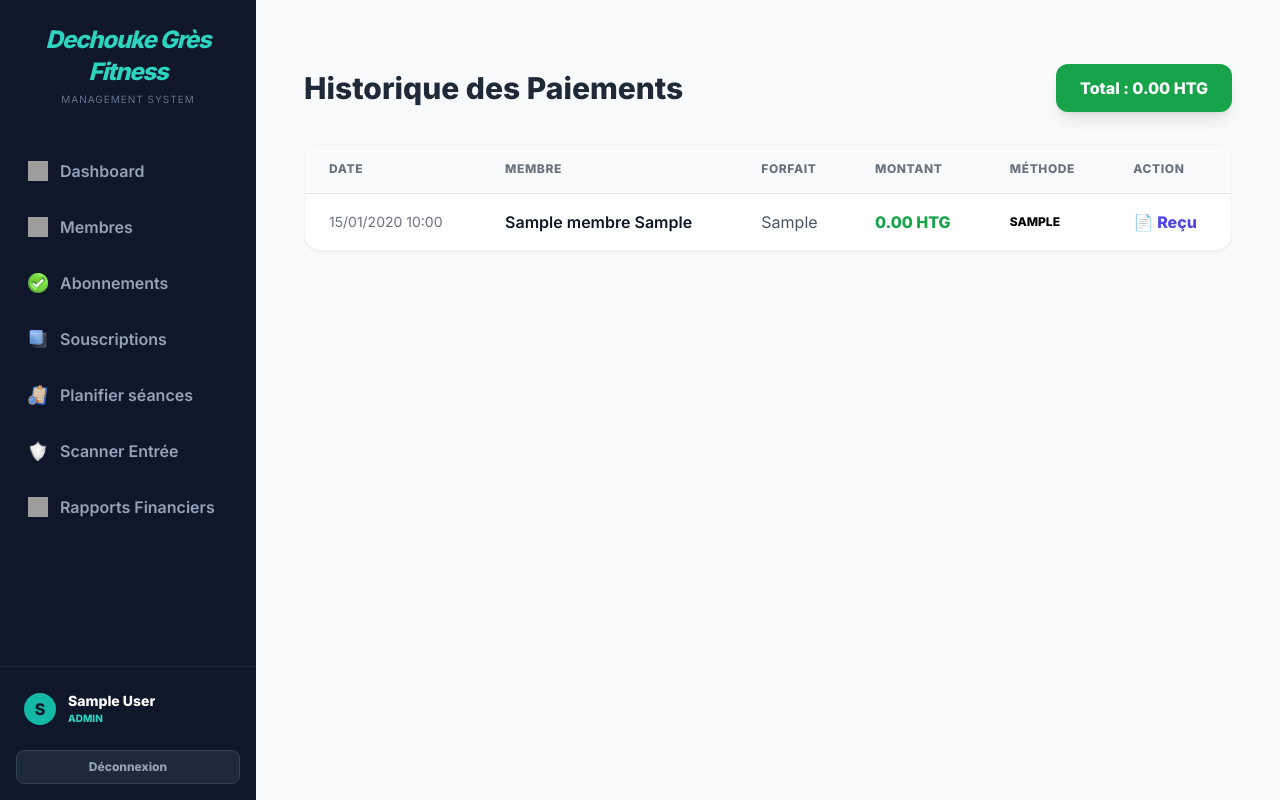
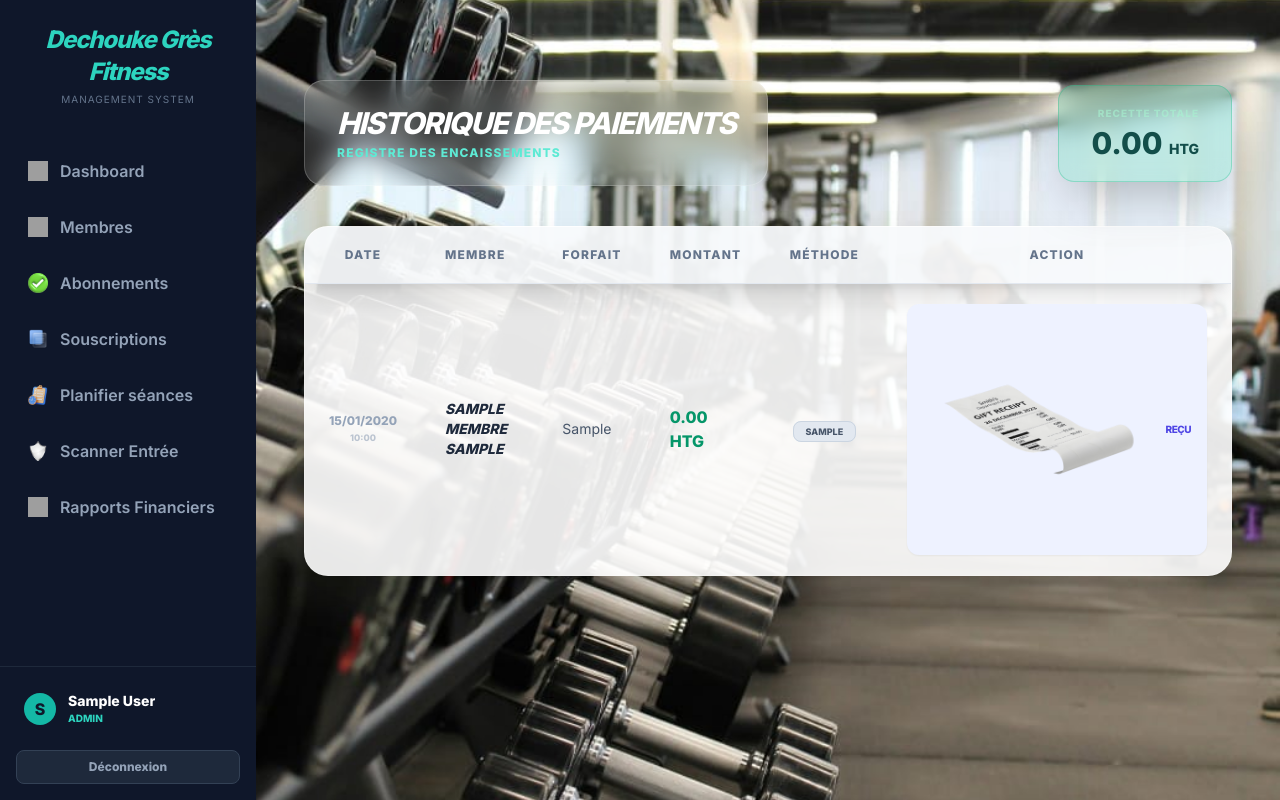
Before and after one commit to m3nch33d/gestion_salle_sport, a PHP site: page /paiements.php in a window 1280 px wide. Run offline with PHP 8.4, Linux system fonts and the light colour scheme; the visitor is signed in with stand-in values (Sample User, id 1); tables that the repository leaves empty or names only in its code hold one stand-in row (values such as "Sample post"); grey boxes are pictures that could not be loaded.

Commit message:
paiem_et_recu

```diff
--- a/paiements.php
+++ b/paiements.php
@@ -13,41 +13,96 @@ $query = $pdo->query($sql);
 $paiements = $query->fetchAll(PDO::FETCH_ASSOC);
 ?>
 
-<div class="container mx-auto px-4 py-8">
-    <div class="flex justify-between items-center mb-8">
-        <h1 class="text-3xl font-bold text-gray-800">Historique des Paiements</h1>
-        <div class="bg-green-600 text-white px-6 py-3 rounded-xl shadow-lg font-bold">
-            Total : <?php
+<style>
+    body {
+        /* On utilise gymgris.php comme arrière-plan */
+        background: url('assets/images/gymgris.jpeg') no-repeat center center fixed;
+        background-size: cover;
+        min-height: 100vh;
+    }
+
+    /* Effet Glassmorphism pour le titre et le total */
+    .glass-header {
+        background: rgba(255, 255, 255, 0.1) !important;
+        backdrop-filter: blur(15px) saturate(150%);
+        -webkit-backdrop-filter: blur(15px) saturate(150%);
+        border: 1px solid rgba(255, 255, 255, 0.2) !important;
+        border-radius: 20px;
+    }
+
+    .glass-total {
+        background: rgba(16, 185, 129, 0.2) !important; /* Vert émeraude transparent */
+        backdrop-filter: blur(10px);
+        -webkit-backdrop-filter: blur(10px);
+        border: 1px solid rgba(16, 185, 129, 0.3) !important;
+    }
+
+    /* Fond du tableau légèrement opaque pour garder la lisibilité des chiffres */
+    .table-container {
+        background: rgba(255, 255, 255, 0.9);
+        border-radius: 24px;
+        overflow: hidden;
+    }
+</style>
+
+<div class="container mx-auto px-4 py-12 relative z-10">
+
+    <div class="flex flex-col md:flex-row justify-between items-center mb-10 gap-4">
+        <div class="glass-header px-8 py-6">
+            <h1 class="text-3xl font-black text-white uppercase tracking-tighter italic">
+                Historique des Paiements
+            </h1>
+            <p class="text-teal-300 text-xs font-bold uppercase tracking-widest mt-1">Registre des encaissements</p>
+        </div>
+
+        <div class="glass-total text-emerald-400 px-8 py-5 rounded-2xl shadow-2xl flex flex-col items-end">
+            <span class="text-[10px] font-black uppercase tracking-widest text-emerald-200/60 mb-1">Recette Totale</span>
+            <span class="text-3xl text-teal-900  font-black">
+                <?php
                     $total = array_sum(array_column($paiements, 'montant_paye'));
-                echo number_format($total, 2, '.', ' ') . " HTG";
+                    echo number_format($total, 2, '.', ' ') . " <span class='text-sm'>HTG</span>";
                 ?>
+            </span>
         </div>
     </div>
 
-    <div class="bg-white rounded-2xl shadow-sm border border-gray-100 overflow-hidden">
+    <div class="table-container shadow-2xl border border-white/20">
         <table class="min-w-full">
-            <thead class="bg-gray-50 border-b">
-    <tr class="text-left text-xs font-bold text-gray-500 uppercase tracking-wider">
-        <th class="px-6 py-4">Date</th>
-        <th class="px-6 py-4">Membre</th>
-        <th class="px-6 py-4">Forfait</th>
-        <th class="px-6 py-4">Montant</th>
-        <th class="px-6 py-4">Méthode</th>
-        <th class="px-6 py-4">Action</th> </tr>
+            <thead class="bg-slate-100/50 border-b border-slate-200">
+                <tr class="text-left text-xs font-black text-slate-500 uppercase tracking-widest shadow-xl">
+                    <th class="px-6 py-5 text-center">Date</th>
+                    <th class="px-6 py-5">Membre</th>
+                    <th class="px-6 py-5">Forfait</th>
+                    <th class="px-6 py-5">Montant</th>
+                    <th class="px-6 py-5 text-center">Méthode</th>
+                    <th class="px-6 py-5 text-center">Action</th>
+                </tr>
             </thead>
 
-<tbody class="divide-y divide-gray-100">
+            <tbody class="divide-y divide-slate-100">
                 <?php foreach ($paiements as $p): ?>
-    <tr class="hover:bg-gray-50 transition">
-        <td class="px-6 py-4 text-sm text-gray-500"><?= date('d/m/Y H:i', strtotime($p['date_paiement'])) ?></td>
-        <td class="px-6 py-4 font-semibold text-gray-900"><?= htmlspecialchars($p['nom'] . ' ' . $p['prenom']) ?></td>
-        <td class="px-6 py-4 text-gray-600"><?= htmlspecialchars($p['libelle']) ?></td>
-        <td class="px-6 py-4 font-bold text-green-600"><?= number_format($p['montant_paye'], 2, '.', ' ') ?> HTG</td>
-        <td class="px-6 py-4 text-xs font-bold uppercase"><?= $p['methode_paiement'] ?></td>
-
-        <td class="px-6 py-4">
-            <a href="recu.php?id=<?= $p['id'] ?>" class="text-indigo-600 hover:text-indigo-900 font-bold flex items-center">
-                <span class="mr-1">📄</span> Reçu
+                <tr class="hover:bg-teal-100/70 transition-colors duration-700 ease-in-out">
+                    <td class="px-6 py-5 text-xs font-bold text-slate-400 text-center">
+                        <?= date('d/m/Y', strtotime($p['date_paiement'])) ?>
+                        <br><span class="text-[9px] opacity-60"><?= date('H:i', strtotime($p['date_paiement'])) ?></span>
+                    </td>
+                    <td class="px-6 py-5 font-bold text-slate-800 uppercase text-sm italic">
+                        <?= htmlspecialchars($p['nom'] . ' ' . $p['prenom']) ?>
+                    </td>
+                    <td class="px-6 py-5 text-slate-600 text-sm font-medium">
+                        <?= htmlspecialchars($p['libelle']) ?>
+                    </td>
+                    <td class="px-6 py-5 font-black text-emerald-600">
+                        <?= number_format($p['montant_paye'], 2, '.', ' ') ?> HTG
+                    </td>
+                    <td class="px-6 py-5 text-center">
+                        <span class="px-3 py-1 bg-slate-200 text-slate-600 text-[9px] font-black uppercase rounded-lg border border-slate-300">
+                            <?= $p['methode_paiement'] ?>
+                        </span>
+                    </td>
+                    <td class="px-6 py-5 text-center">
+                        <a href="recu.php?id=<?= $p['id'] ?>" class="inline-flex items-center px-4 py-2 bg-indigo-50 text-indigo-600 hover:bg-indigo-600 hover:text-white rounded-xl text-[10px] font-black uppercase tracking-tighter transition-all shadow-sm">
+                            <span class="mr-2">  <img src="assets/images/recu.png" class="w-4 h-4">  </span> Reçu
                         </a>
                     </td>
                 </tr>
--- a/public/css/style.css
+++ b/public/css/style.css
@@ -766,6 +766,10 @@ video {
   display: flex;
 }
 
+.inline-flex {
+  display: inline-flex;
+}
+
 .table {
   display: table;
 }
@@ -1266,6 +1270,11 @@ video {
   border-color: rgb(255 255 255 / 0.05);
 }
 
+.border-slate-300 {
+  --tw-border-opacity: 1;
+  border-color: rgb(203 213 225 / var(--tw-border-opacity, 1));
+}
+
 .border-t-rose-500 {
   --tw-border-opacity: 1;
   border-top-color: rgb(244 63 94 / var(--tw-border-opacity, 1));
@@ -1455,6 +1464,15 @@ video {
 
 .bg-emerald-500\/20 {
   background-color: rgb(16 185 129 / 0.2);
+}
+
+.bg-indigo-50 {
+  --tw-bg-opacity: 1;
+  background-color: rgb(238 242 255 / var(--tw-bg-opacity, 1));
+}
+
+.bg-slate-100\/50 {
+  background-color: rgb(241 245 249 / 0.5);
 }
 
 .bg-gradient-to-br {
@@ -1621,6 +1639,11 @@ video {
   padding-bottom: 4rem;
 }
 
+.py-6 {
+  padding-top: 1.5rem;
+  padding-bottom: 1.5rem;
+}
+
 .pb-4 {
   padding-bottom: 1rem;
 }
@@ -2008,12 +2031,30 @@ video {
   color: rgb(52 211 153 / var(--tw-text-opacity, 1));
 }
 
+.text-emerald-200\/60 {
+  color: rgb(167 243 208 / 0.6);
+}
+
+.text-emerald-600 {
+  --tw-text-opacity: 1;
+  color: rgb(5 150 105 / var(--tw-text-opacity, 1));
+}
+
+.text-teal-900 {
+  --tw-text-opacity: 1;
+  color: rgb(19 78 74 / var(--tw-text-opacity, 1));
+}
+
 .opacity-50 {
   opacity: 0.5;
 }
 
 .opacity-80 {
   opacity: 0.8;
+}
+
+.opacity-60 {
+  opacity: 0.6;
 }
 
 .shadow-2xl {
@@ -2305,6 +2346,15 @@ video {
   background-color: rgb(52 211 153 / var(--tw-bg-opacity, 1));
 }
 
+.hover\:bg-emerald-50\/50:hover {
+  background-color: rgb(236 253 245 / 0.5);
+}
+
+.hover\:bg-indigo-600:hover {
+  --tw-bg-opacity: 1;
+  background-color: rgb(79 70 229 / var(--tw-bg-opacity, 1));
+}
+
 .hover\:tracking-widest:hover {
   letter-spacing: 0.1em;
 }
--- a/recu.php
+++ b/recu.php
@@ -31,7 +31,7 @@ if (!$data) die("Paiement introuvable.");
     <div class="max-w-xl mx-auto bg-white p-8 border shadow-sm rounded-lg" id="printable">
         <div class="flex justify-between items-start mb-8">
             <div>
-                <h1 class="text-2xl font-bold text-indigo-600 uppercase">Ma Salle de Sport</h1>
+                <h1 class="text-2xl font-bold text-teal-500 uppercase">Ma Salle de Sport</h1>
                 <p class="text-sm text-gray-500">Cap-Haïtien, Haïti</p>
             </div>
             <div class="text-right">
@@ -70,7 +70,7 @@ if (!$data) die("Paiement introuvable.");
     </div>
 
     <div class="text-center mt-10 no-print">
-        <button onclick="window.print()" class="bg-blue-600 text-white px-8 py-3 rounded-full font-bold shadow-lg">
+        <button onclick="window.print()" class="bg-teal-300 text-white px-8 py-3 rounded-full font-bold shadow-lg">
             Imprimer le reçu (PDF)
         </button>
         <a href="paiements.php" class="block mt-4 text-gray-500 hover:underline">Retour</a>
```
Also changed, not shown: assets/images/recu.png (added). Lines whose indentation alone changed are shown as unchanged.
